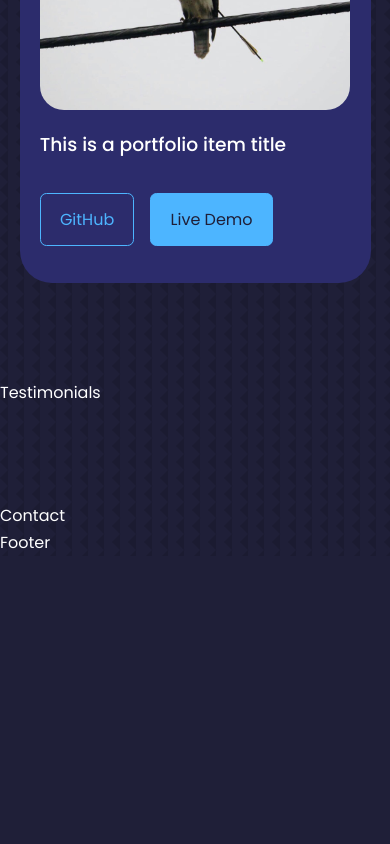
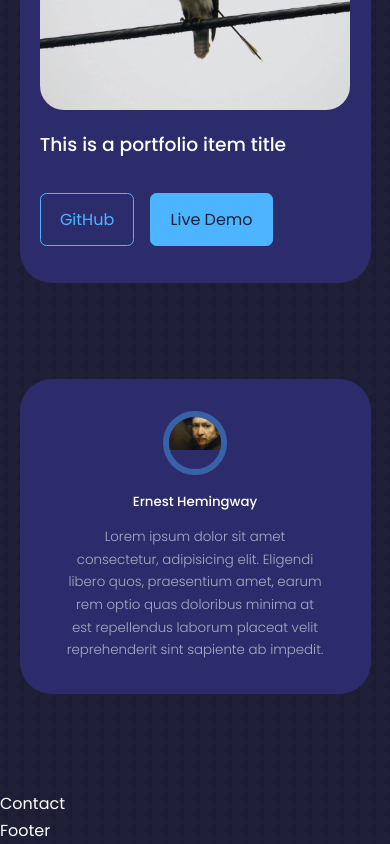
Before and after one commit to fhgaha/portfolio, a React (Create React App) app: page / in a window 390 px wide. Shown: the part 5418-6262 px from the top of the page. Before the commit the page ends 5974 px from the top, so only its background shows below. Built offline with nearby package versions, Linux system fonts and the light colour scheme.

Commit message:
testimonials

```diff
--- a/src/components/testimonials/Testimonials.jsx
+++ b/src/components/testimonials/Testimonials.jsx
@@ -1,9 +1,45 @@
 import React from 'react'
 import './testimonials.css'
+import AVTR1 from "../../assets/face.jpg";
+import AVTR2 from "../../assets/AaF7I726N-8.jpg";
+import AVTR3 from "../../assets/PRR_S2 — копия.jpg";
+import AVTR4 from "../../assets/PRR_S2_6-8-6_ST_locomotive_Pennsylvania_Railroad_S2_steam_turbi_b5c6878b-5040-4e98-a504-e48b4067f5fc.png";
+
+const data = [
+  {
+    avatar: AVTR1,
+    name: 'Josh Snow',
+    review: 'Lorem ipsum, dolor sit amet consectetur adipisicing elit. Necessitatibus nemo, corporis voluptatum, facere ab blanditiis at sint fugiat voluptate pariatur ad provident earum dolores. Laborum eaque quae quis reiciendis magnam?'
+  },
+  {
+    avatar: AVTR2,
+    name: 'Josh Snow',
+    review: 'Lorem ipsum, dolor sit amet consectetur adipisicing elit. Necessitatibus nemo, corporis voluptatum, facere ab blanditiis at sint fugiat voluptate pariatur ad provident earum dolores. Laborum eaque quae quis reiciendis magnam?'
+  },
+  {
+    avatar: AVTR3,
+    name: 'Josh Snow',
+    review: 'Lorem ipsum, dolor sit amet consectetur adipisicing elit. Necessitatibus nemo, corporis voluptatum, facere ab blanditiis at sint fugiat voluptate pariatur ad provident earum dolores. Laborum eaque quae quis reiciendis magnam?'
+  }
+]
 
 const Testimonials = () => {
   return (
-	<section id='testimonials'>Testimonials</section>
+    <section id='testimonials'>
+      <div className="container testimonials__container">
+        <article className="testimonial">
+          <div className="client__avatar">
+            <img src={AVTR1} alt="Avatar" />
+          </div>
+          <h5 className="client__name">Ernest Hemingway</h5>
+          <small className="client__review">
+            Lorem ipsum dolor sit amet consectetur, adipisicing elit. Eligendi libero quos, praesentium amet, earum rem optio quas doloribus minima at est repellendus laborum placeat velit reprehenderit sint sapiente ab impedit.
+          </small>
+        </article>
+
+
+      </div>
+    </section>
   )
 }
 
--- a/src/components/testimonials/testimonials.css
+++ b/src/components/testimonials/testimonials.css
@@ -0,0 +1,48 @@
+.container.testimonials__container {
+	width: 40%;
+}
+
+.client__avatar {
+	width: 4rem;
+	aspect-ratio: 1/1;
+	overflow: hidden;
+	border-radius: 50%;
+	margin: 0 auto 1rem;
+	border: 0.4rem solid var(--color-primary-variant);
+}
+
+.testimonial{
+	background: var(--color-bg-variant);
+	text-align: center;
+	padding: 2rem;
+	border-radius: 2rem;
+	user-select: none;
+}
+
+.client__review{
+	color: var(--color-light);
+	font-weight: 300;
+	display: block;
+	width: 80%;
+	margin: 0.8rem auto 0;
+}
+
+/* ======================= MEDIA QUERIES (MEDIUM DEVICES) ======================= */
+
+@media screen and (max-width: 1024px) {
+	.container.testimonials__container{
+		width: 60%;
+	}
+}
+
+/* ======================= MEDIA QUERIES (SMALL DEVICES) ======================= */
+
+@media screen and (max-width: 600px) {
+	.container.testimonials__container{
+		width: var(--container-width-sm);
+	}
+
+	.client__review{
+		width: var(--container-width-sm);
+	}
+}
```
